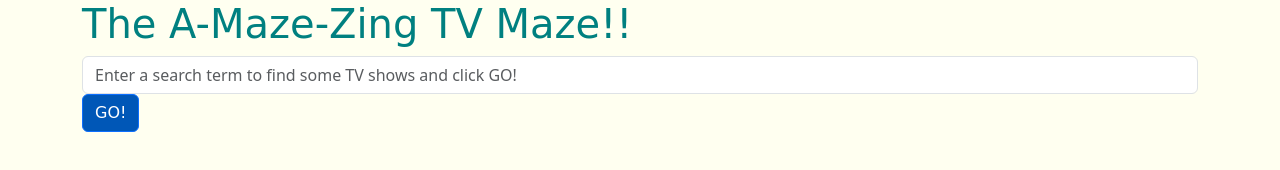
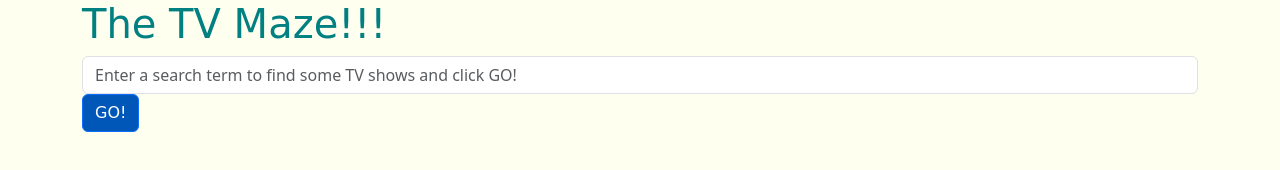
Before and after one commit to michaelj-github/tvmaze, a plain HTML site: page index.html in a window 1280 px wide. Drawn offline with nearby package versions, Linux system fonts and the light colour scheme.

Commit message:
update title

```diff
--- a/index.html
+++ b/index.html
@@ -10,7 +10,7 @@
 <body>
   <div class="container">
 
-    <h1>The A-Maze-Zing TV Maze!!</h1>
+    <h1>The TV Maze!!!</h1>
 
     <form class="form-inline" id="search-form">
       <input class="form-control" id="search-query" placeholder="Enter a search term to find some TV shows and click GO!">
```
